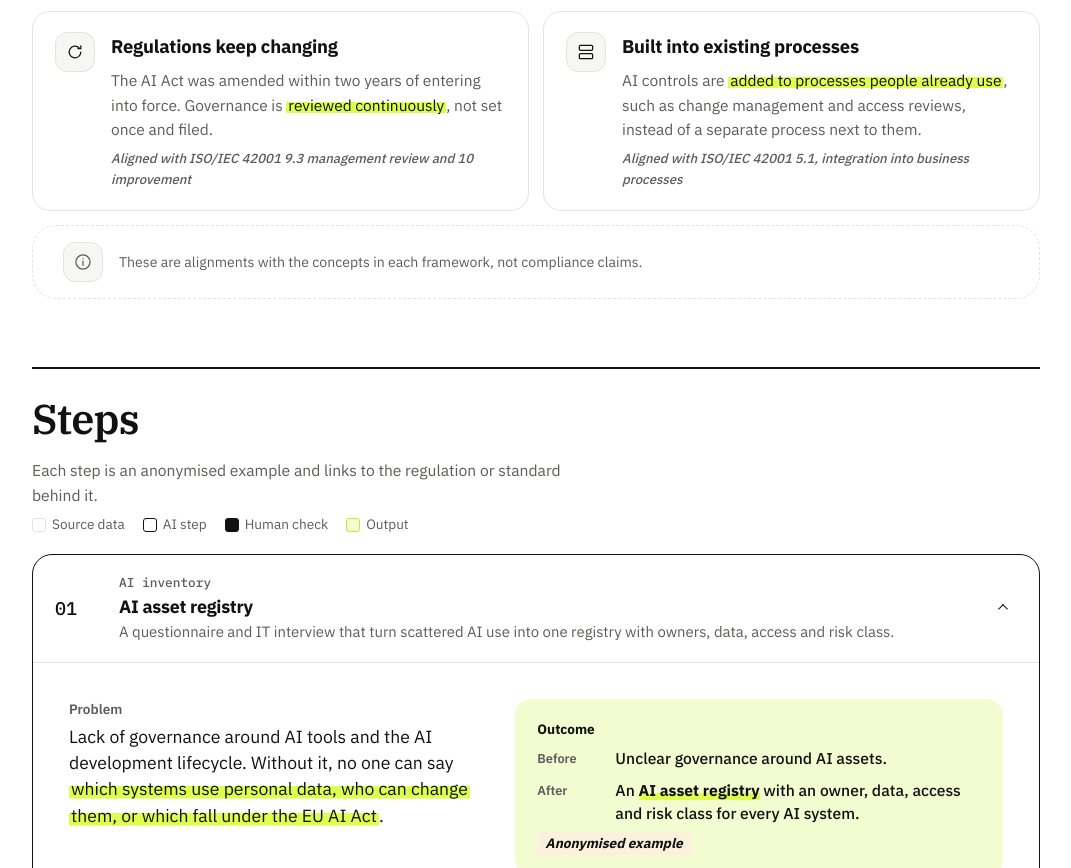
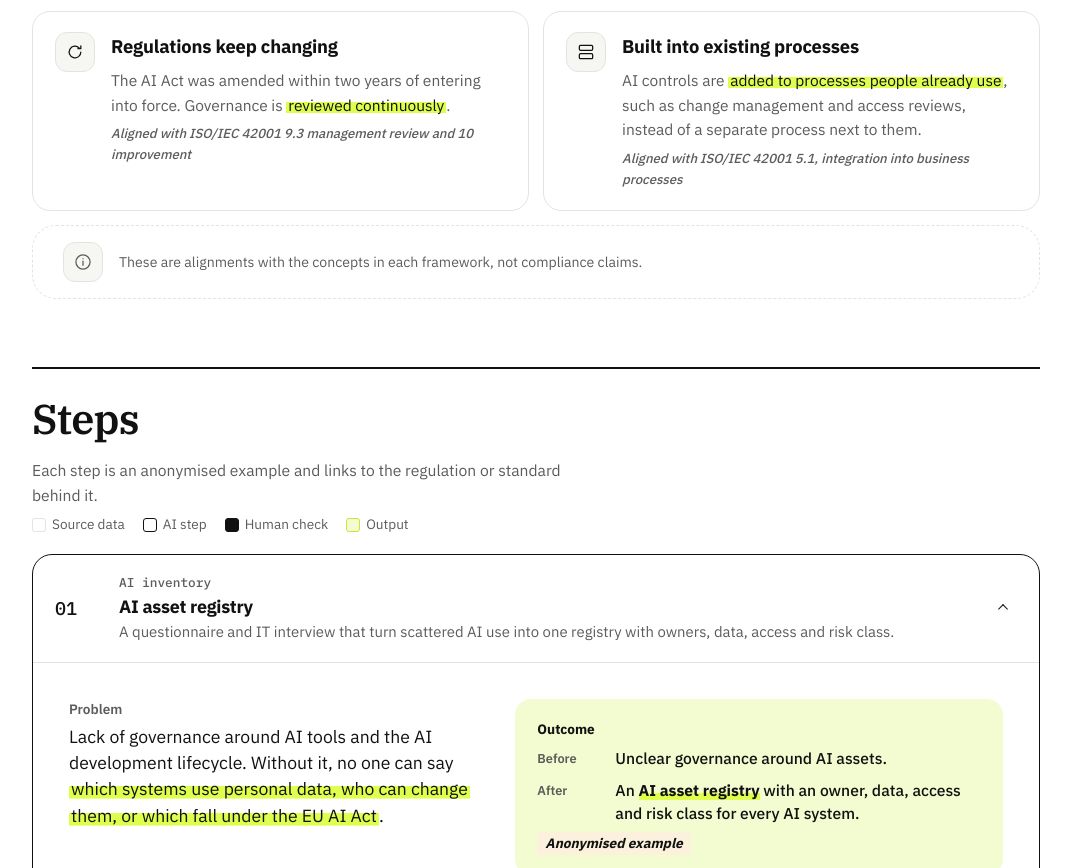
Before and after one commit to zsofiakalvin/zsofiakalvin.github.io, a plain HTML site: page governance.html in a window 1280 px wide. Shown: the part 845-1713 px from the top of the page, without its empty margins (104-1175 px from the left). Drawn offline with Linux system fonts and the light colour scheme.

Commit message:
Key considerations wording

```diff
--- a/governance.html
+++ b/governance.html
@@ -69,7 +69,7 @@
       <div class="principle"><div class="principle-core">
         <span class="p-ic" aria-hidden="true"><svg viewBox="0 0 24 24"><path d="M19 12a7 7 0 1 1-2.05-4.95"/><path d="M19 4.5V8h-3.5"/></svg></span>
         <h3>Regulations keep changing</h3>
-        <p>The AI Act was amended within two years of entering into force. Governance is <mark class="hl">reviewed continuously</mark>, not set once and filed.</p>
+        <p>The AI Act was amended within two years of entering into force. Governance is <mark class="hl">reviewed continuously</mark>.</p>
         <span class="aligned">Aligned with ISO/IEC 42001 9.3 management review and 10 improvement</span>
       </div></div>
       <div class="principle"><div class="principle-core">
```
